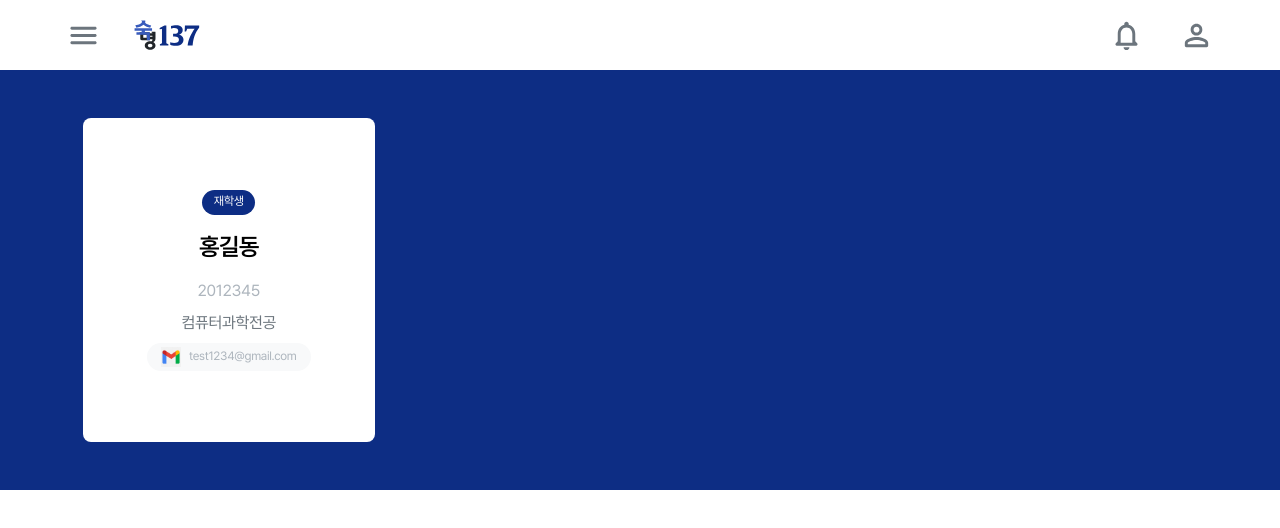
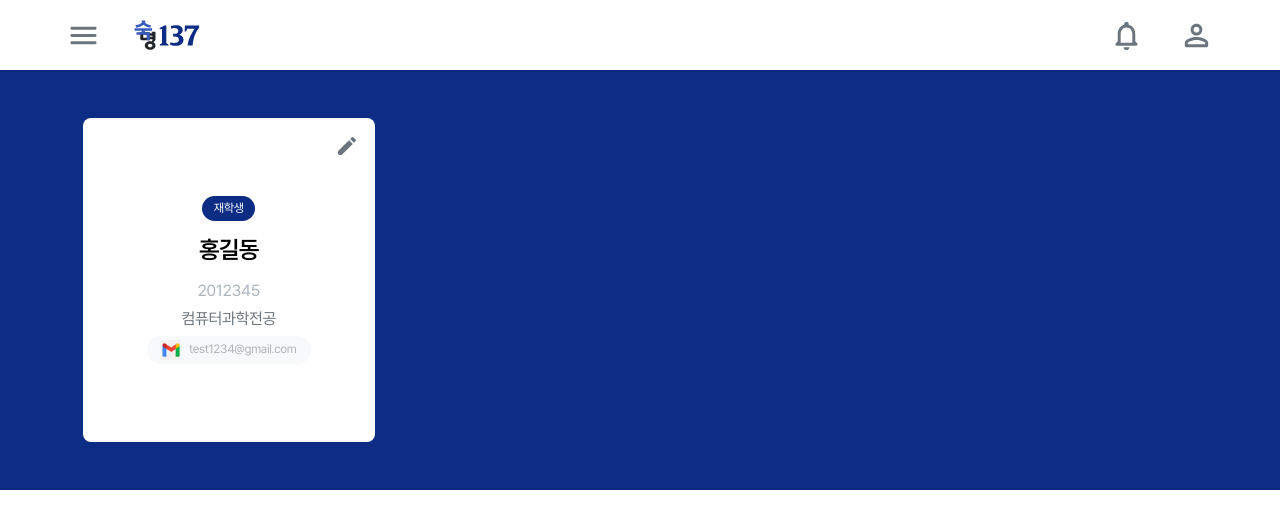
Before and after one commit to waieiches/SM-137-Frontend, a React (Vite) app: page /mypage in a window 1280 px wide. Shown: the top 528 px of the page. Built offline with nearby package versions, Linux system fonts and the light colour scheme.

Commit message:
feat : 수정 버튼 추가

```diff
--- a/src/pages/my-page/MyPageInfo.tsx
+++ b/src/pages/my-page/MyPageInfo.tsx
@@ -2,6 +2,8 @@ import styled from "@emotion/styled";
 import { MyPageProps } from "../../types/Type";
 import Gmail from "../../assets/icons/gmail.png";
 import CategoryTag from "../../components/category-tag/CategoryTag";
+import { SvgIcon, SvgIconProps } from "@mui/material";
+import CreateRoundedIcon from "@mui/icons-material/CreateRounded";
 
 interface MyPageInfoProps {
   data: MyPageProps;
@@ -17,7 +19,8 @@ const Container = styled.div`
   padding: 4rem 4rem;
   border-radius: 8px;
   white-space: nowrap;
-  gap: 0.5rem;
+  gap: 0.3rem;
+  position: relative;
 `;
 const Name = styled.h2``;
 const Sid = styled.div`
@@ -39,10 +42,24 @@ const Email = styled.p`
 const EmailIcon = styled.img`
   width: 20px;
 `;
+const EditIcon = styled(SvgIcon)<SvgIconProps>`
+  width: 24px;
+  fill: var(--gray5-lowText);
+  position: absolute;
+  top: 1rem;
+  right: 1rem;
+  cursor: pointer;
+  border-radius: 500px;
+  &:hover {
+    fill: var(--gray6-header);
+    transition: fill 0.2s ease;
+  }
+`;
 
 const MyPageInfo = ({ data }: MyPageInfoProps) => {
   return (
     <Container>
+      <EditIcon component={CreateRoundedIcon} />
       <CategoryTag
         contents="재학생"
         background="var(--primary)"
```
